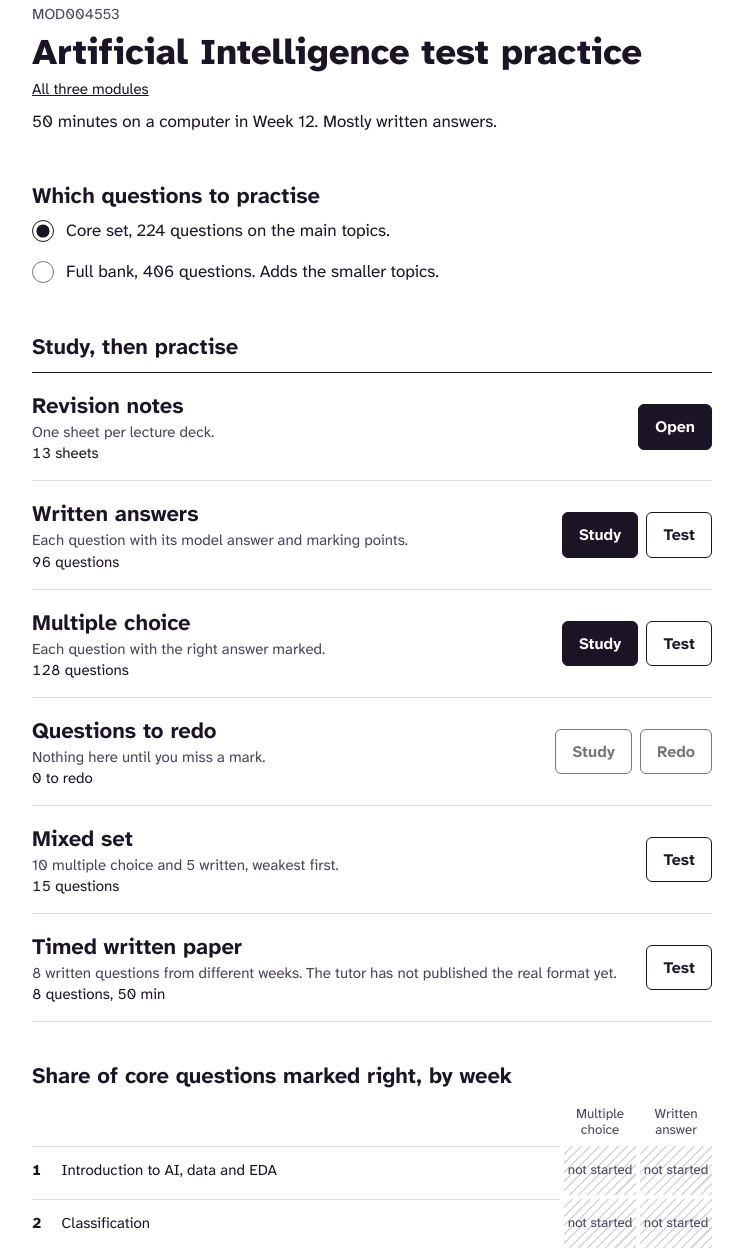
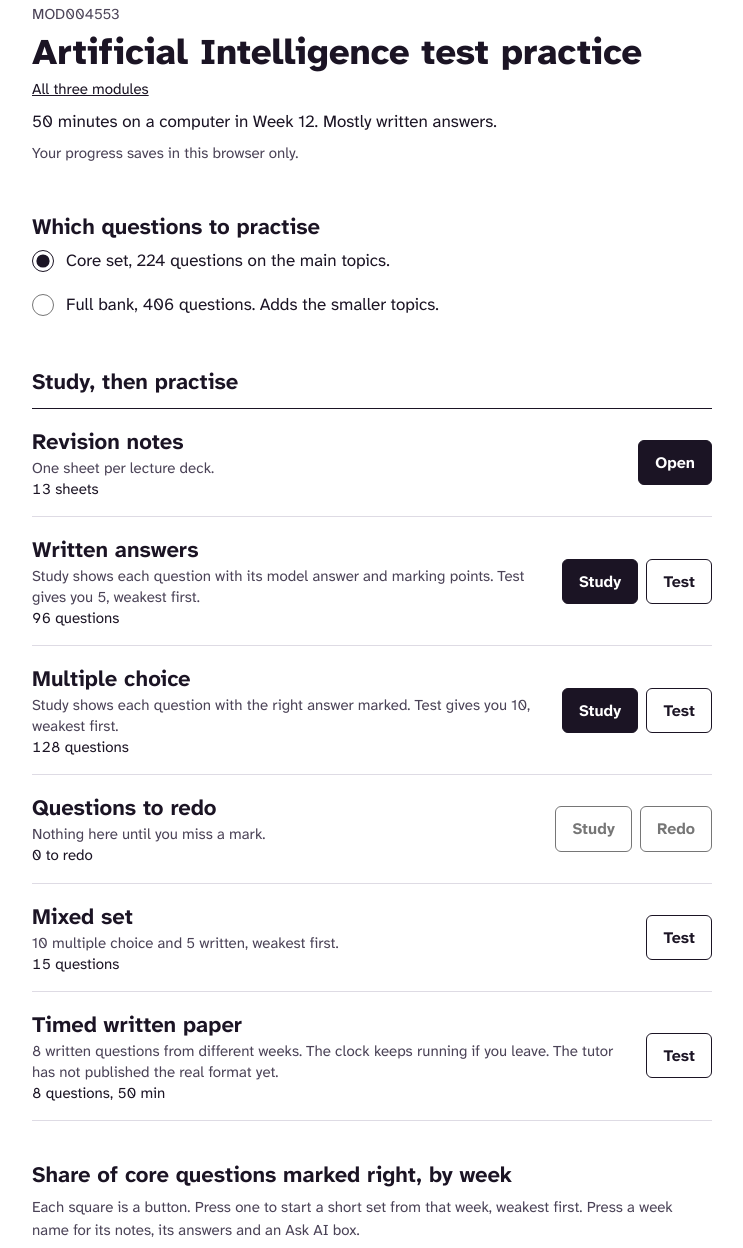
Before and after one commit to IbdotBoss/ai-quiz, a plain HTML site: page docs/index.html in a window 1280 px wide. Shown: the part 61-1309 px from the top of the page, without its empty margins (268-1011 px from the left). Drawn offline with Linux system fonts and the light colour scheme.

Commit message:
Make every feature findable: heatmap hint, resume and mark rows, set sizes
Heatmap hint moved above the grid and says squares are buttons. Week names always underlined. Resume row shows minutes left. New Mark it row reopens a handed-in timed paper. Test and Redo rows give their set sizes. Results point to Questions to redo. Progress note on home. 44px assistant radios.

Co-Authored-By: Claude Opus 5.5 <noreply@anthropic.com>

```diff
--- a/docs/index.html
+++ b/docs/index.html
@@ -53,7 +53,7 @@ button:focus-visible,a:focus-visible,select:focus-visible,input:focus-visible,te
 .plot tbody th{border-top:1px solid var(--hair);padding:0 8px 0 0}
 .plot .wk{display:flex;gap:4px;width:100%;min-height:48px;align-items:center;text-align:left;border:0;border-radius:0;padding:0;font-weight:400;font-size:var(--t-s);line-height:1.3}
 .plot .wk b{font-weight:800;flex:0 0 1.7em;font-variant-numeric:tabular-nums}
-.plot .wk:hover span{text-decoration:underline}
+.plot .wk span{text-decoration:underline}
 select{max-width:100%;text-overflow:ellipsis}
 .plot td{padding:0;height:1px}
 .plot td button{width:100%;height:100%;min-height:48px;border:0;border-radius:0;padding:0;font-size:1.2rem;font-weight:800;font-variant-numeric:tabular-nums}
@@ -88,7 +88,7 @@ fieldset{border:0;margin:0;padding:0;min-width:0}legend{padding:0}
 .o input:disabled{cursor:default;opacity:1}
 .o small{display:block;font-weight:700;font-size:var(--t-xs);color:var(--wrong)}.o small.ok{color:var(--right)}
 .o .mk{width:22px;height:22px;margin-top:2px}
-.row{display:flex;flex-wrap:wrap;gap:4px 24px}.row .o{border:0;grid-template-columns:22px auto;padding:8px 0}
+.row{display:flex;flex-wrap:wrap;gap:4px 24px}.row .o{border:0;grid-template-columns:22px auto;padding:8px 0;min-height:44px}
 textarea{display:block;width:100%;min-height:168px;resize:vertical;font:400 var(--t-m)/1.5 "Atkinson Next",Verdana,sans-serif;color:var(--ink);background:var(--paper);border:1.5px solid var(--ink);border-radius:var(--r);padding:12px}
 textarea.short{min-height:96px}
 textarea::placeholder{color:var(--ink-2);opacity:1}
@@ -216,7 +216,8 @@ function cell(week, ex) {
 function home() {
   clearInterval(tick);
   const weak = pool().filter(q => q.id in st.sc && st.sc[q.id] < 1).length;
-  const resume = st.run && !st.run.done;
+  const resume = st.run && !st.run.done, toMark = st.run && st.run.done && st.run.exam;
+  const left = resume && st.run.limit ? Math.ceil(timeLeft() / 60) : 0;
   const last = st.hist.slice(-5).reverse();
   const exQ = pool().filter(isEx), mcQ = pool().filter(q => !isEx(q)), byId = (a, b) => a.id < b.id ? -1 : 1;
   const td = (w, ex) => {
@@ -233,6 +234,7 @@ function home() {
     <h1>Artificial Intelligence test practice</h1>
     <p class="s"><a href="https://faaja.space/">All three modules</a></p>
     <p>50 minutes on a computer in Week 12. Mostly written answers.</p>
+    <p class="s">Your progress saves in this browser only.</p>
   </header>
   <fieldset><legend><h2>Which questions to practise</h2></legend>
     <div class="row" style="flex-direction:column;gap:0">
@@ -242,21 +244,22 @@ function home() {
   </fieldset>
   <h2>Study, then practise</h2>
   <div class="papers">
-    ${resume ? paper("Resume " + st.run.title.toLowerCase(), "You stopped at question " + (st.run.i + 1) + ".", st.run.ids.length + " questions", [["resume", "Resume", 1]]) : ""}
+    ${resume ? paper("Resume " + st.run.title.toLowerCase(), "You stopped at question " + (st.run.i + 1) + "." + (st.run.limit ? (left ? ` ${left} min left on the clock.` : " Time has run out.") : "") + " Starting another set replaces it.", st.run.ids.length + " questions", [["resume", "Resume", 1]]) : ""}
+    ${toMark ? paper("Mark your " + st.run.title.toLowerCase(), "Handed in. Tick the points each answer made to get your mark.", st.run.ids.length + " questions", [["resume", "Mark it", 1]]) : ""}
     ${paper("Revision notes", "One sheet per lecture deck.", DATA.notes.length + " sheets", [["m-notes", "Open", 1]])}
-    ${paper("Written answers", "Each question with its model answer and marking points.", exQ.length + " questions", [["s-ex", "Study", 1], ["m-ex", "Test"]])}
-    ${paper("Multiple choice", "Each question with the right answer marked.", mcQ.length + " questions", [["s-mc", "Study", 1], ["m-mc", "Test"]])}
-    ${paper("Questions to redo", weak ? "Questions where you lost a mark last time." : "Nothing here until you miss a mark.", weak + " to redo", [["s-weak", "Study", 0, !weak], ["m-weak", "Redo", 0, !weak]])}
+    ${paper("Written answers", "Study shows each question with its model answer and marking points. Test gives you 5, weakest first.", exQ.length + " questions", [["s-ex", "Study", 1], ["m-ex", "Test"]])}
+    ${paper("Multiple choice", "Study shows each question with the right answer marked. Test gives you 10, weakest first.", mcQ.length + " questions", [["s-mc", "Study", 1], ["m-mc", "Test"]])}
+    ${paper("Questions to redo", weak ? "Questions where you lost a mark last time. Redo gives you up to 20." : "Nothing here until you miss a mark.", weak + " to redo", [["s-weak", "Study", 0, !weak], ["m-weak", "Redo", 0, !weak]])}
     ${paper("Mixed set", "10 multiple choice and 5 written, weakest first.", "15 questions", [["m-mixed", "Test"]])}
-    ${paper("Timed written paper", "8 written questions from different weeks. The tutor has not published the real format yet.", "8 questions, 50 min", [["m-timed", "Test"]])}
+    ${paper("Timed written paper", "8 written questions from different weeks. The clock keeps running if you leave. The tutor has not published the real format yet.", "8 questions, 50 min", [["m-timed", "Test"]])}
   </div>
   <h2 id="hm">Share of ${st.core ? "core" : "all"} questions marked right, by week</h2>
+  <p class="s">Each square is a button. Press one to start a short set from that week, weakest first. Press a week name for its notes, its answers and an Ask AI box.</p>
   <table class="plot" aria-labelledby="hm">
     <thead><tr><th scope="col"><span class="vh">Week</span></th><th scope="col">Multiple choice</th><th scope="col">Written answer</th></tr></thead>
     <tbody>${weeksPresent.map(w => `<tr><th scope="row"><button class="wk" data-week="${w}" aria-label="Week ${w}, ${esc(WEEKS[w] || "")}. Open notes and questions."><b>${w}</b><span>${esc(WEEKS[w] || "")}</span></button></th>${td(w, false)}${td(w, true)}</tr>`).join("")}</tbody>
   </table>
   <div class="key"><span>Colour of a square, from 0%</span><span class="sw" aria-hidden="true">${VIR.map(c => `<i style="background:${c}"></i>`).join("")}</span><span>to 100% of its questions right</span><span class="nw" aria-hidden="true"></span><span>no question tried yet</span></div>
-  <p class="s">Press a square to practise it. Press a week name for its notes and answers.</p>
   <details><summary>Ask AI settings. The buttons open ${aiName()}.</summary>
   <fieldset><legend class="vh">Assistant for the Ask AI buttons</legend>
     <div class="row">${Object.entries(AI).map(([k, t]) => `<label class="o"><input type="radio" name="ai" value="${k}" ${st.ai === k ? "checked" : ""}><span>${t.name}</span></label>`).join("")}</div>
@@ -435,7 +438,7 @@ function results() {
   app.innerHTML = `<div class="top"><button class="l" id="back">Back to the home page</button><b>${esc(r.title)}</b><span></span></div>
   <h1 style="margin-top:24px">${toMark ? "Mark your paper" : "Your marks for this set"}</h1>
   <p class="total" id="tot" aria-live="polite">${line()}</p>
-  <p class="s">${r.ids.length} questions in ${fmt(r.took)}${r.limit && r.took >= r.limit ? ". Time ran out" : ""}.${toMark ? " Read each model answer and tick the points you made. The total updates as you tick." : ""}</p>
+  <p class="s">${r.ids.length} questions in ${fmt(r.took)}${r.limit && r.took >= r.limit ? ". Time ran out" : ""}.${toMark ? " Read each model answer and tick the points you made. The total updates as you tick. Tick before you leave this page, because leaving clears the paper." : ""} Any question you lose a mark on goes into Questions to redo on the home page.</p>
   ${r.ids.map((id, i) => {
     const q = BYID[id], pk = r.ans[id] || [];
     return `<section class="rev"><div class="meta"><span>Question ${i + 1}. Week ${q.week}, ${esc(q.topic)}</span><span data-got="${id}">${got(r, q)} of ${marks(q)} ${marks(q) === 1 ? "mark" : "marks"}</span></div><h2 class="stem">${esc(q.q)}</h2>
```
Also changed, not shown: template.html (+13 -10 lines).
